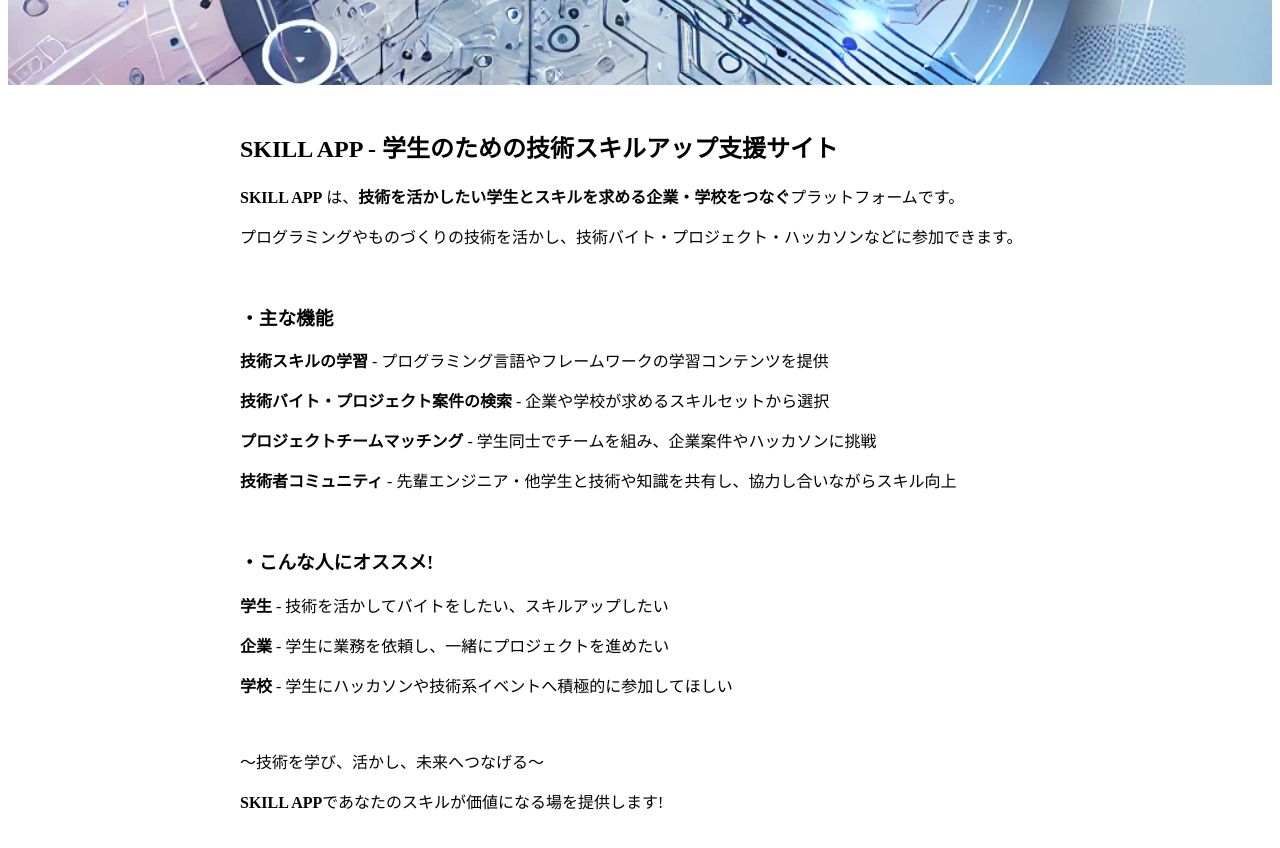
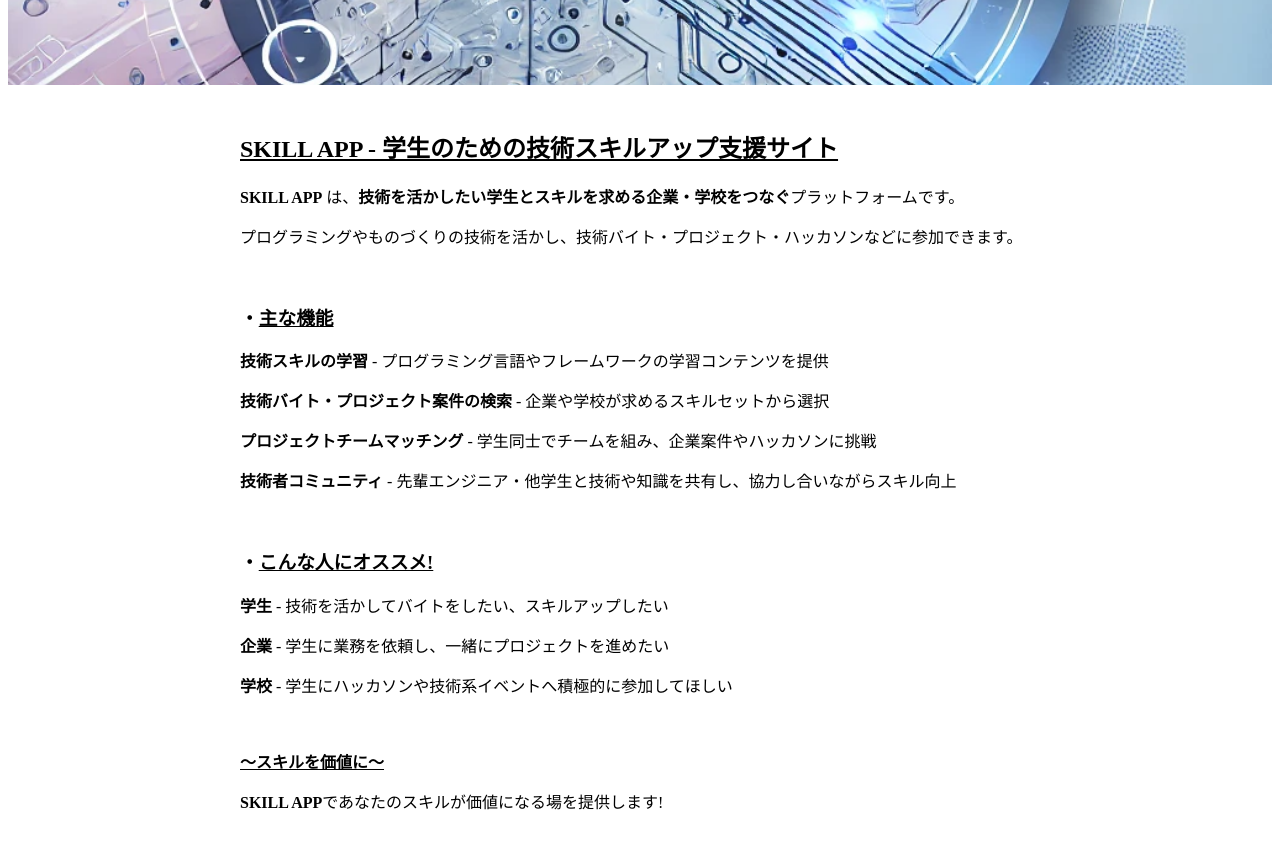
Before and after one commit to ga-mi-keke/skill-app-frontend, a React (Create React App) app: page /about in a window 1280 px wide. Shown: the part 380-1228 px from the top of the page. Built offline with nearby package versions, Linux system fonts and the light colour scheme.

Commit message:
About変更

```diff
--- a/src/pages/About.js
+++ b/src/pages/About.js
@@ -14,25 +14,25 @@ function About() {
         <img src="/About.webp" alt="Jobs Background" style={{ width: '100%', maxHeight: '300px', objectFit: 'cover' }} />
 
         <div style={{ textAlign: 'left', maxWidth: '800px', margin: '0 auto', padding: '20px' }}>
-      <h2><b>SKILL APP - 学生のための技術スキルアップ支援サイト</b></h2>
+      <h2><b><u>SKILL APP - 学生のための技術スキルアップ支援サイト</u></b></h2>
       <p><b>SKILL APP</b> は、<b>技術を活かしたい学生とスキルを求める企業・学校をつなぐ</b>プラットフォームです。</p>
       <p>プログラミングやものづくりの技術を活かし、技術バイト・プロジェクト・ハッカソンなどに参加できます。</p>
       <div style={{ padding: '10px' }} />
 
-      <h3><b>・主な機能</b></h3>
+      <h3><b>・<u>主な機能</u></b></h3>
       <p><b>技術スキルの学習</b> - プログラミング言語やフレームワークの学習コンテンツを提供</p>
       <p><b>技術バイト・プロジェクト案件の検索</b> - 企業や学校が求めるスキルセットから選択</p>
       <p><b>プロジェクトチームマッチング</b> - 学生同士でチームを組み、企業案件やハッカソンに挑戦</p>
       <p><b>技術者コミュニティ</b> - 先輩エンジニア・他学生と技術や知識を共有し、協力し合いながらスキル向上</p>
       <div style={{ padding: '10px' }} />
 
-      <h3><b>・こんな人にオススメ!</b></h3>
+      <h3><b>・<u>こんな人にオススメ!</u></b></h3>
       <p><b>学生</b> - 技術を活かしてバイトをしたい、スキルアップしたい</p>
       <p><b>企業</b> - 学生に業務を依頼し、一緒にプロジェクトを進めたい</p>
       <p><b>学校</b> - 学生にハッカソンや技術系イベントへ積極的に参加してほしい</p>
       <div style={{ padding: '10px' }} />
 
-      <p>～技術を学び、活かし、未来へつなげる～</p>
+      <p><b><u>～スキルを価値に～</u></b></p>
       <p><b>SKILL APP</b>であなたのスキルが価値になる場を提供します!</p>
       <div style={{ padding: '30px' }} />
       </div>
```
